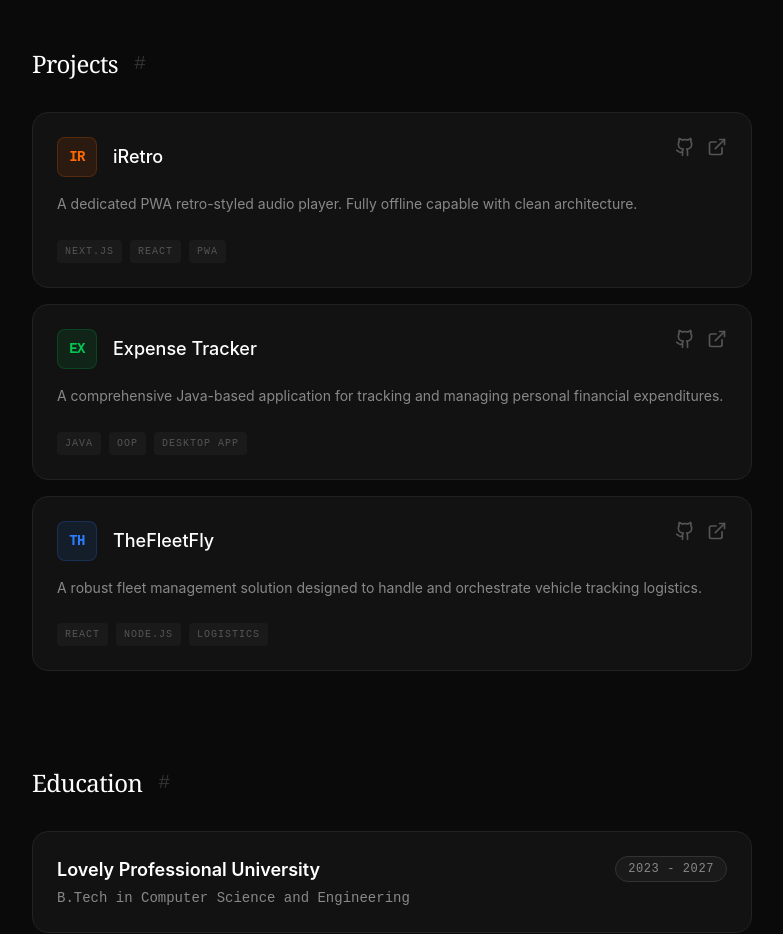
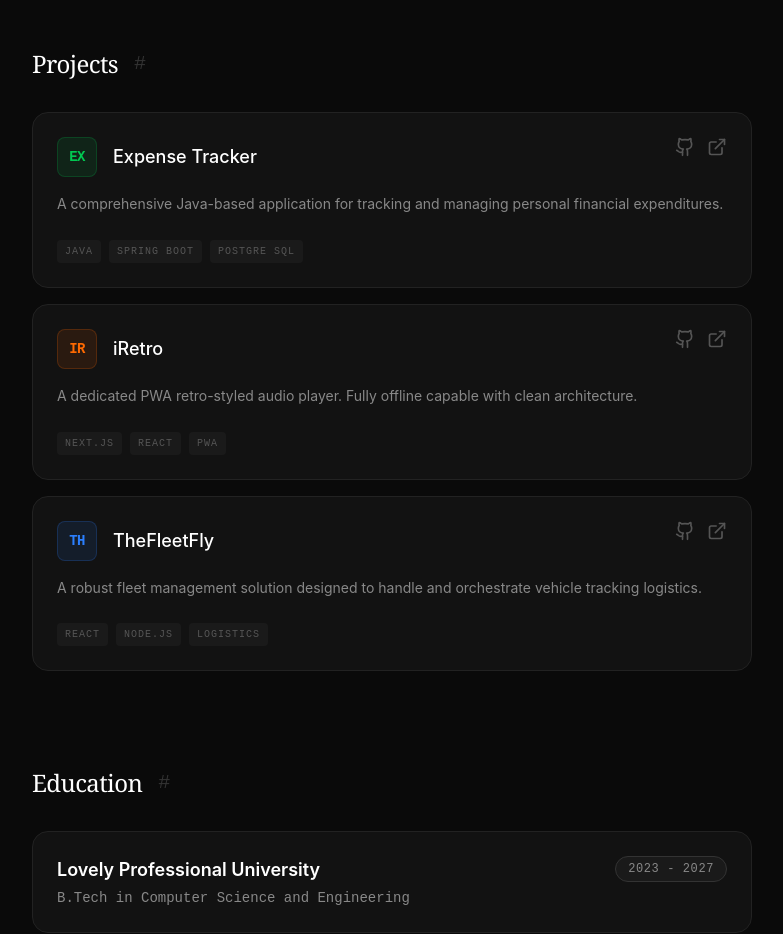
Before and after one commit to shivanshm1726/portfolio, a React (Vite) app: page / in a window 1280 px wide. Shown: the part 980-1914 px from the top of the page, without its empty margins (248-1031 px from the left). Built offline with nearby package versions, Linux system fonts and the light colour scheme; no server answers.

Commit message:
Update project order and Expense Tracker tech stack

```diff
--- a/src/components/sections/Projects.tsx
+++ b/src/components/sections/Projects.tsx
@@ -2,6 +2,14 @@ import { Github, ExternalLink } from 'lucide-react';
 
 export default function Projects() {
     const projects = [
+        {
+            title: 'Expense Tracker',
+            description: 'A comprehensive Java-based application for tracking and managing personal financial expenditures.',
+            tech: ['Java', 'Spring Boot', 'Postgre SQL'],
+            github: 'https://github.com/shivanshm1726/expense-tracker',
+            link: 'https://track-thecashflow.vercel.app/dashboard',
+            icon: 'bg-green-500/10 text-green-500 border-green-500/20'
+        },
         {
             title: 'iRetro',
             description: 'A dedicated PWA retro-styled audio player. Fully offline capable with clean architecture.',
@@ -9,14 +17,6 @@ export default function Projects() {
             github: 'https://github.com/shivanshm1726/iRetro',
             link: 'https://iretropod.netlify.app/',
             icon: 'bg-orange-500/10 text-orange-500 border-orange-500/20'
-        },
-        {
-            title: 'Expense Tracker',
-            description: 'A comprehensive Java-based application for tracking and managing personal financial expenditures.',
-            tech: ['Java', 'OOP', 'Desktop app'],
-            github: 'https://github.com/shivanshm1726/expense-tracker',
-            link: 'https://track-thecashflow.vercel.app/dashboard',
-            icon: 'bg-green-500/10 text-green-500 border-green-500/20'
         },
         {
             title: 'TheFleetFly',
```
